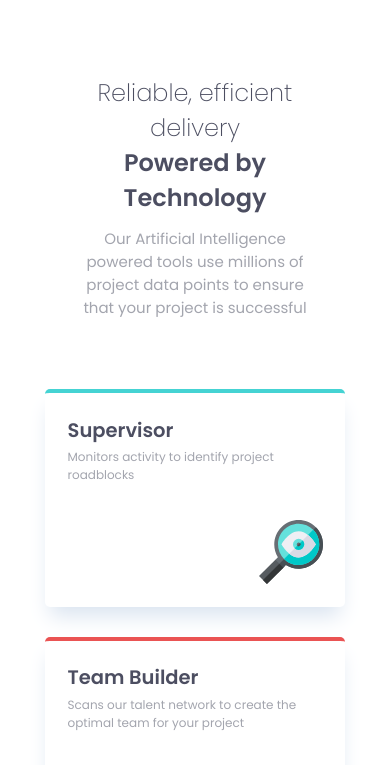
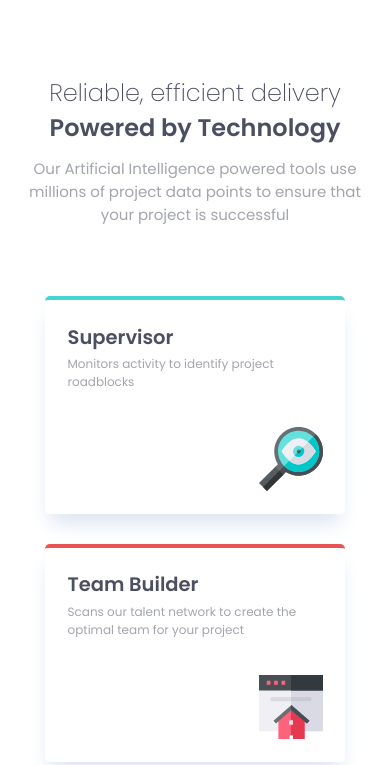
Before and after one commit to andrewabreu97/four-card-feature-section, a plain HTML site: page index.html in a window 390 px wide. Shown: the top 765 px of the page. Drawn offline with Linux system fonts and the light colour scheme.

Commit message:
Add comments in main.css

```diff
--- a/css/main.css
+++ b/css/main.css
@@ -1,11 +1,17 @@
+
+/*** --- Fonts --- ***/
 
 @import url('https://fonts.googleapis.com/css?family=Poppins:200,200i,400,400i,600,600i&display=swap');
+
+/*** --- Reset --- ***/
 
 *, *::before, *::after {
     margin: 0;
     padding: 0;
     box-sizing: border-box;
 }
+
+/*** --- General --- ***/
 
 html {
     font-size: 15px;
@@ -15,6 +21,8 @@ body {
     font-size: inherit;
     font-family: "Poppins", Arial, Helvetica, sans-serif;
 }
+
+/*** --- Features Section --- ***/
 
 .features {
     width: 70%;
@@ -102,6 +110,8 @@ body {
     justify-self: left;
 }
 
+/*** --- Footer --- ***/
+
 footer{
     padding: 1em 1em;
 }
@@ -119,14 +129,16 @@ footer{
     color: red;
 }
 
+/*** --- Media Queries --- ***/
+
 @media screen and (max-width: 700px) {
 
     .features {
-        width: 90%;
+        width: 95%;
     }
 
     .features-header {
-        width: 70%;
+        width: 90%;
     }
 
     .features-header .title {
```
Also changed, not shown: index.html (+0 -1 lines).
